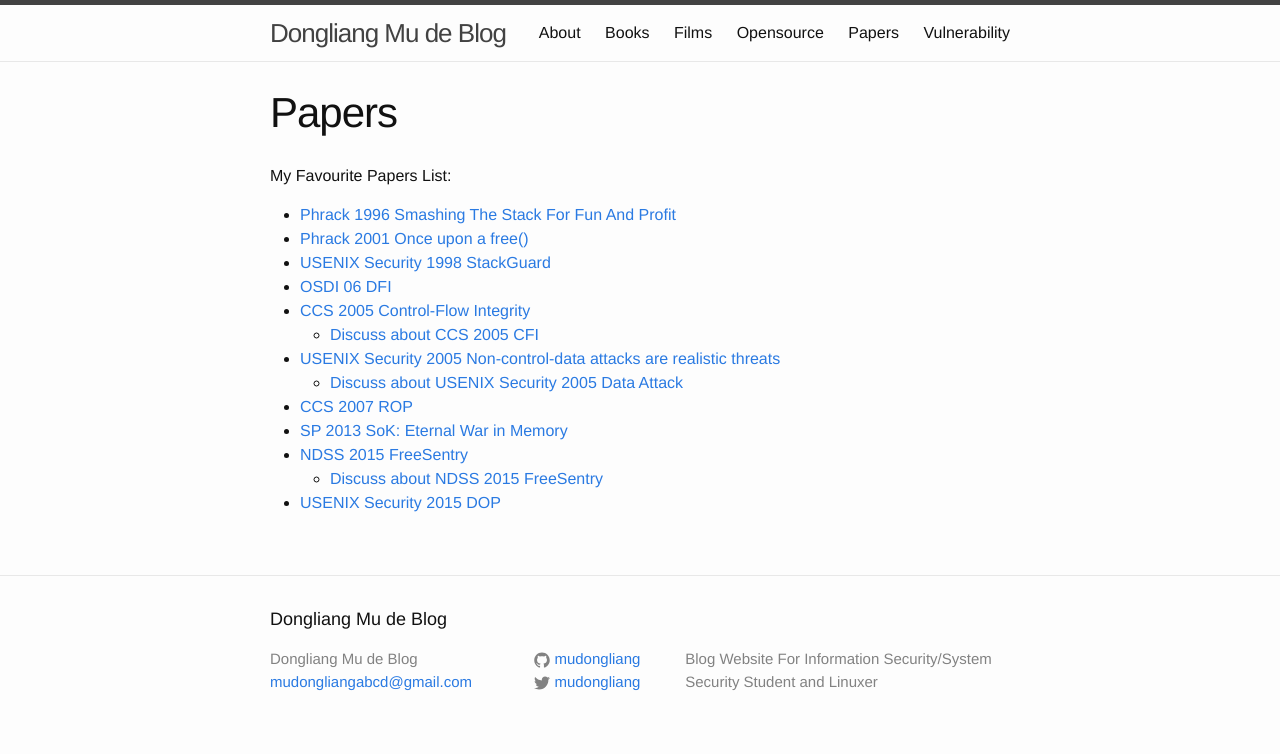
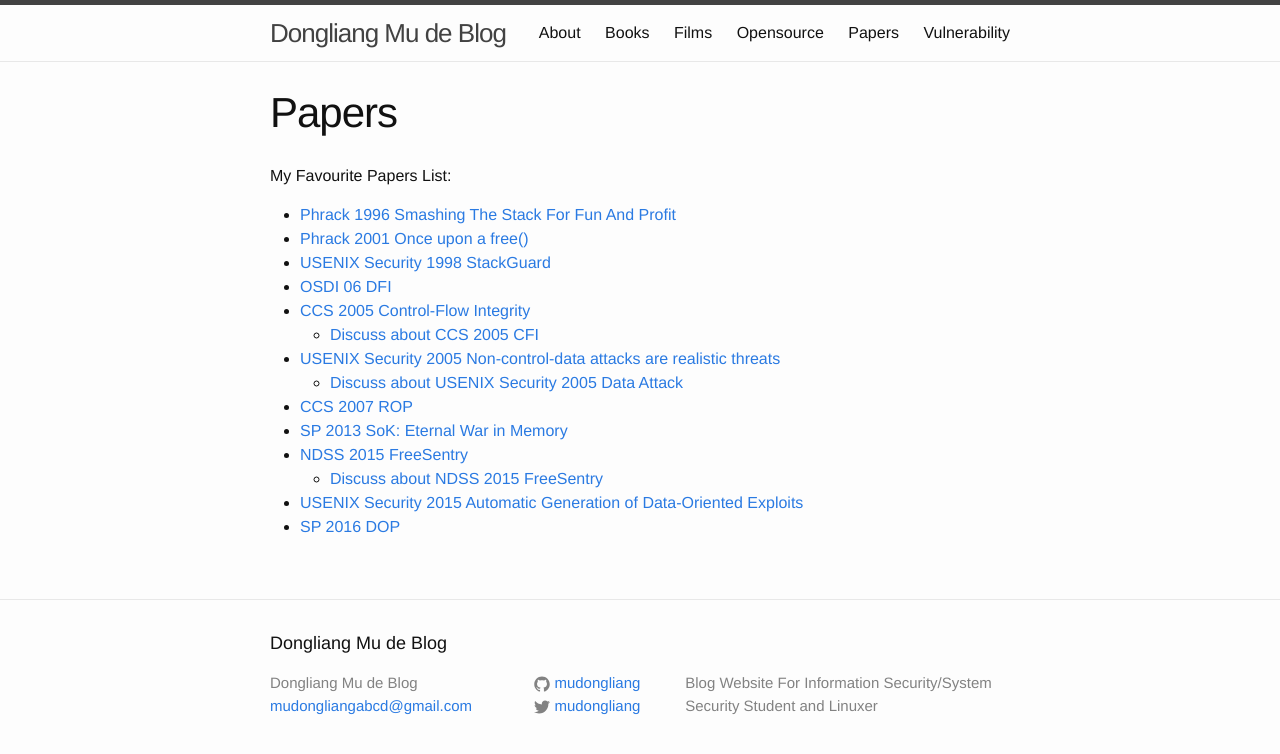
Before and after one commit to mudongliang/mudongliang.github.io, a Jekyll site: the page built from papers/papers.md, in a window 1280 px wide. Shown: the top 754 px of the page. Built offline with Jekyll 4.4.1, drawn with Linux system fonts in a browser that asks for light colours.

Commit message:
modify one paper link

```diff
--- a/papers/papers.md
+++ b/papers/papers.md
@@ -19,4 +19,5 @@ My Favourite Papers List:
 - [SP 2013 SoK: Eternal War in Memory](http://dl.acm.org/citation.cfm?id=2498101)
 - [NDSS 2015 FreeSentry](http://fort-knox.org/files/freesentry.pdf)
 	- [Discuss about NDSS 2015 FreeSentry](http://mudongliang.github.io/2015/04/16/ndss-15-freesentry.html)
-- [USENIX Security 2015 DOP](http://dl.acm.org/citation.cfm?id=2831155)
+- [USENIX Security 2015 Automatic Generation of Data-Oriented Exploits](http://dl.acm.org/citation.cfm?id=2831155)
+- [SP 2016 DOP](http://ieeexplore.ieee.org/document/7546545/)
```
